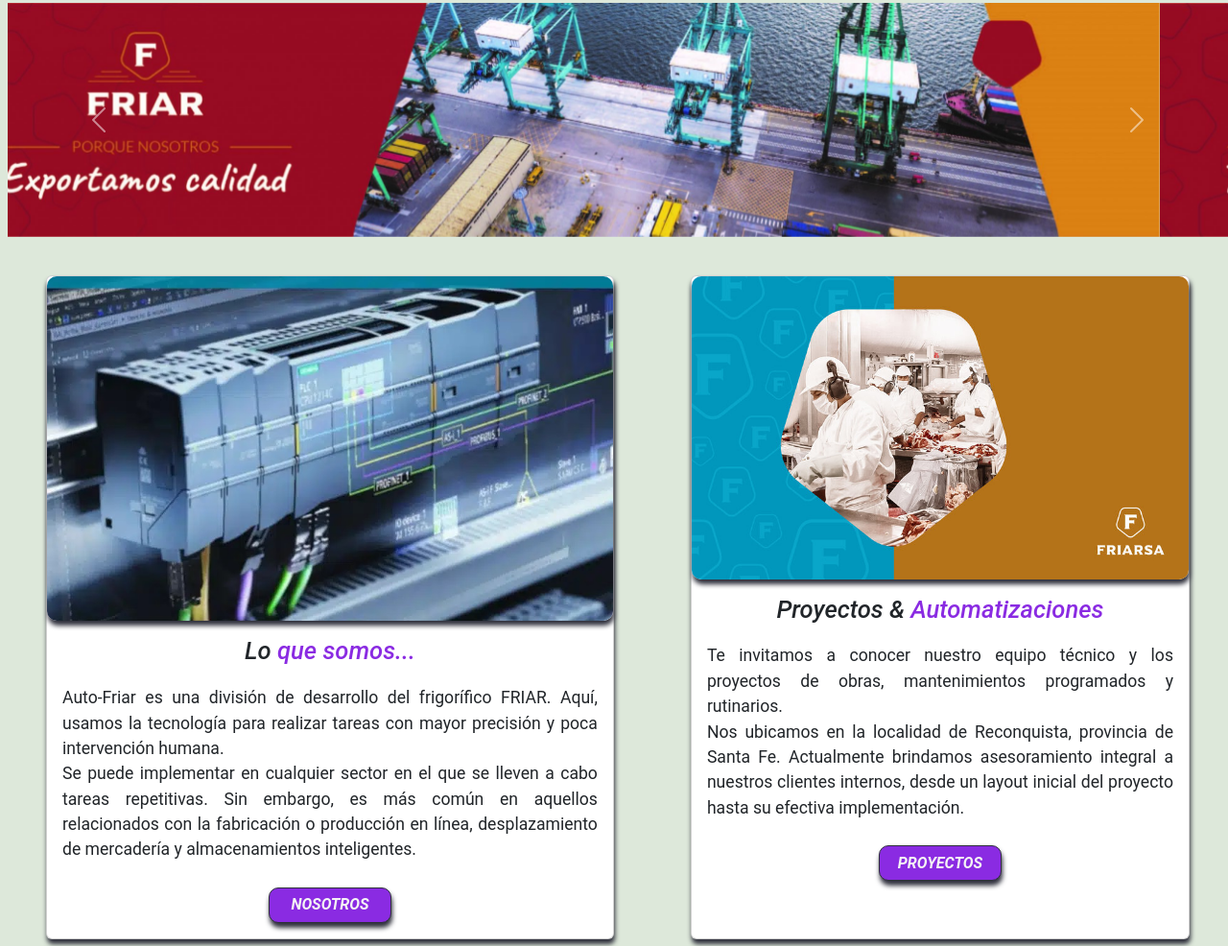
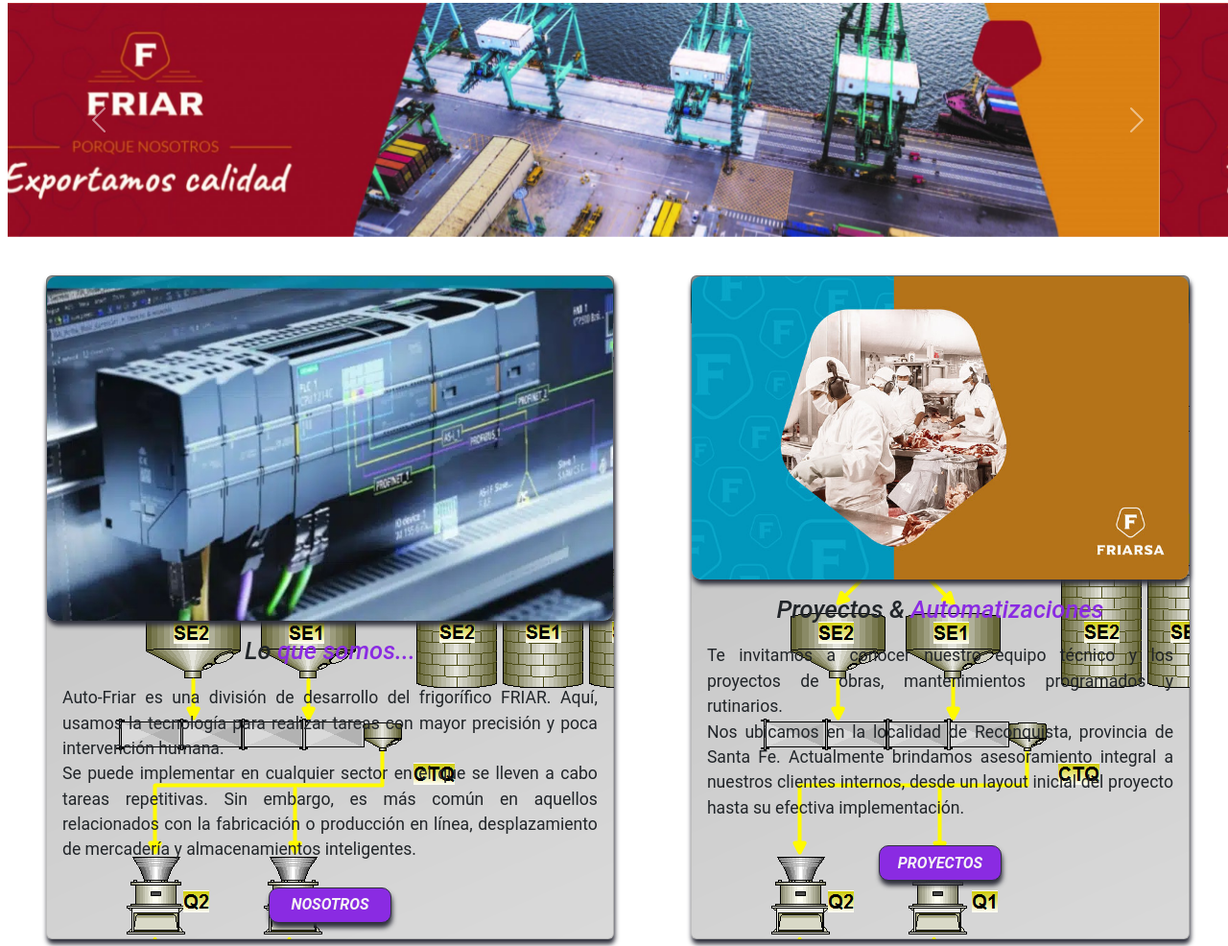
Before and after one commit to LeoLopez33/Autofriar, a website: page index.html in a window 1280 px wide. Shown: the part 204-1190 px from the top of the page at 96% size. Drawn offline with nearby package versions, Linux system fonts and the light colour scheme.

Commit message:
se actualiza sass

```diff
--- a/index.html
+++ b/index.html
@@ -107,7 +107,7 @@
 
 <section class="content">
 
-    <article class="card" style="width: max-content">
+    <article class="card card-1" style="width: max-content">
 
         <div class="card-images">
         <img src="img/plc-1200.jpg" class="card-img-top" alt="PLC_S7-1200" title="PLC_S7-1200">
--- a/scss/base/_vars.scss
+++ b/scss/base/_vars.scss
@@ -1,3 +1,6 @@
 $font-web: 'Roboto', sans-serif;
-$primary-color: rgba(191, 212, 186, 0.528);
+$primary-color: radial-gradient(rgb(177, 189, 239), rgb(241, 237, 237));
+$secundary-color: rgb(227, 154, 90);
+$tertiary-color: rgb(224, 222, 102);
 $sombra: 1px 5px 5px rgb(47, 48, 60);
+$back-img-card: url(/img/proyectos/feedlot.png);
--- a/scss/layouts/_index.scss
+++ b/scss/layouts/_index.scss
@@ -19,11 +19,13 @@
     align-content: center;
 }
 
+
 .card{
     box-shadow: $sombra;
     align-content: center;
     justify-content: center;
     margin: 40px;
+    background-image: $back-img-card;
 }
 
 
--- a/scss/layouts/_nosotros.scss
+++ b/scss/layouts/_nosotros.scss
@@ -12,7 +12,7 @@
     "item1 item3";
     justify-items:center;
     align-items: center;
-    background: radial-gradient(rgb(177, 189, 239), rgb(241, 237, 237));
+    background: $primary-color;
 }
 
  /*distribución del área del GRID*/
```
Also changed, not shown: css/styles.css, 1 other file.
